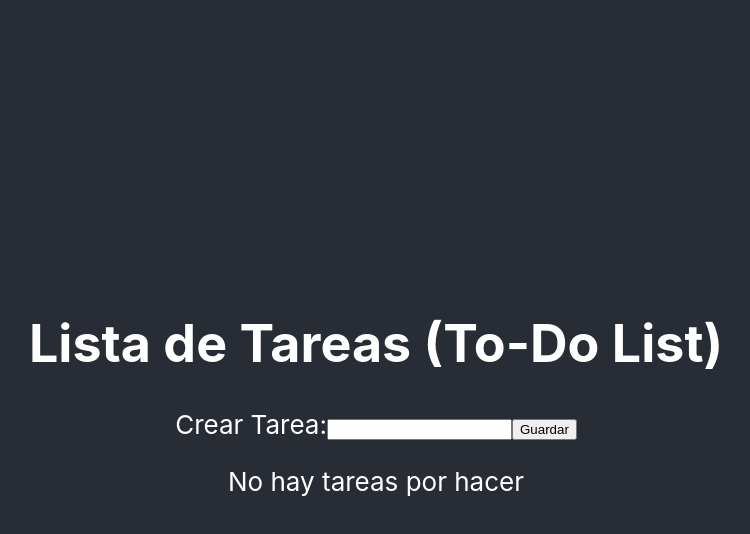
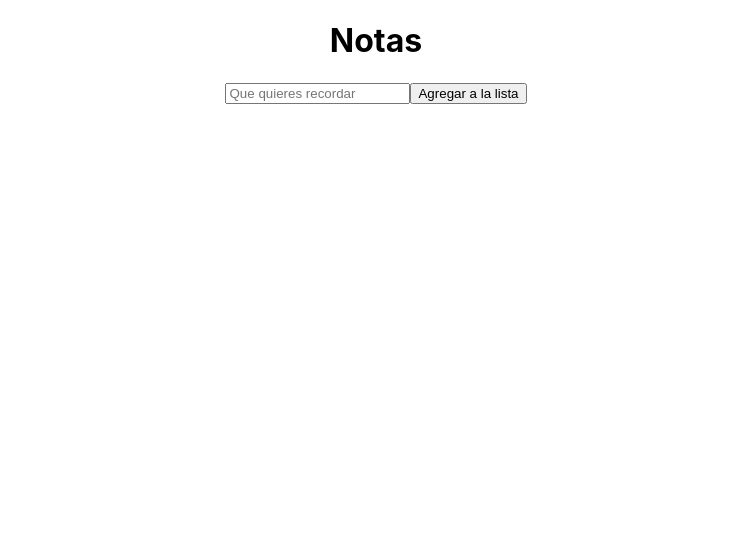
Before and after one commit to BenitezFranco/PWAIntroReact, a React (Create React App) app in the folder listatareas/: page / in a window 1280 px wide. Shown: the top 534 px of the page, without its empty margins (264-1014 px from the left). Built offline with nearby package versions, Linux system fonts and the light colour scheme.

Commit message:
componetes nota

```diff
--- a/listatareas/src/App.js
+++ b/listatareas/src/App.js
@@ -1,8 +1,35 @@
 import './App.css';
-import Home from './Home/Home';
+//import Home from './Home/Home';
+import TexNota from './Components/TexNota/TexNota';
+import ListaNota from './Components/ListaNota/ListaNota';
+import React, { useState } from 'react';
+
+
 function App() {
+  const [notes, setNotes] = useState([]);
+
+  const addNote = (text) => {
+    setNotes([...notes, { id: Date.now(), text, completed: false }]);
+  };
+
+  const toggleNote = (id) => {
+    setNotes(
+      notes.map((note) =>
+        note.id === id ? { ...note, completed: !note.completed } : note
+      )
+    );
+  };
+
+  const deleteNote = (id) => {
+    setNotes(notes.filter((note) => note.id !== id));
+  };
+
   return (
-      <Home/>
+    <div className="App">
+      <h1>Notas</h1>
+      <TexNota addNote={addNote} />
+      <ListaNota notes={notes} toggleNote={toggleNote} deleteNote={deleteNote} />
+    </div>
   );
 }
 
--- /dev/null
+++ b/listatareas/src/Components/ListaNota/ListaNota.js
@@ -0,0 +1,23 @@
+import React from 'react';
+
+function ListaNota({ notes, toggleNote, deleteNote }) {
+  return (
+    <ul>
+      {notes.map((note) => (
+        <li key={note.id}>
+          <input
+            type="checkbox"
+            checked={note.completed}
+            onChange={() => toggleNote(note.id)}
+          />
+          <span style={{ textDecoration: note.completed ? 'line-through' : 'none' }}>
+            {note.text}
+          </span>
+          <button onClick={() => deleteNote(note.id)}>Eliminar</button>
+        </li>
+      ))}
+    </ul>
+  );
+}
+
+export default ListaNota;
--- /dev/null
+++ b/listatareas/src/Components/TexNota/TexNota.js
@@ -0,0 +1,30 @@
+import React, { useState } from 'react';
+
+function TexNota({ addNote }) {
+  const [text, setText] = useState('');
+
+  const handleChange = (event) => {
+    setText(event.target.value);
+  };
+
+  const handleSubmit = (event) => {
+    event.preventDefault();
+    if (!text.trim()) return;
+    addNote(text);
+    setText('');
+  };
+
+  return (
+    <form onSubmit={handleSubmit}>
+      <input
+        type="text"
+        placeholder="Que quieres recordar"
+        value={text}
+        onChange={handleChange}
+      />
+      <button type="submit">Agregar a la lista</button>
+    </form>
+  );
+}
+
+export default TexNota;
```
